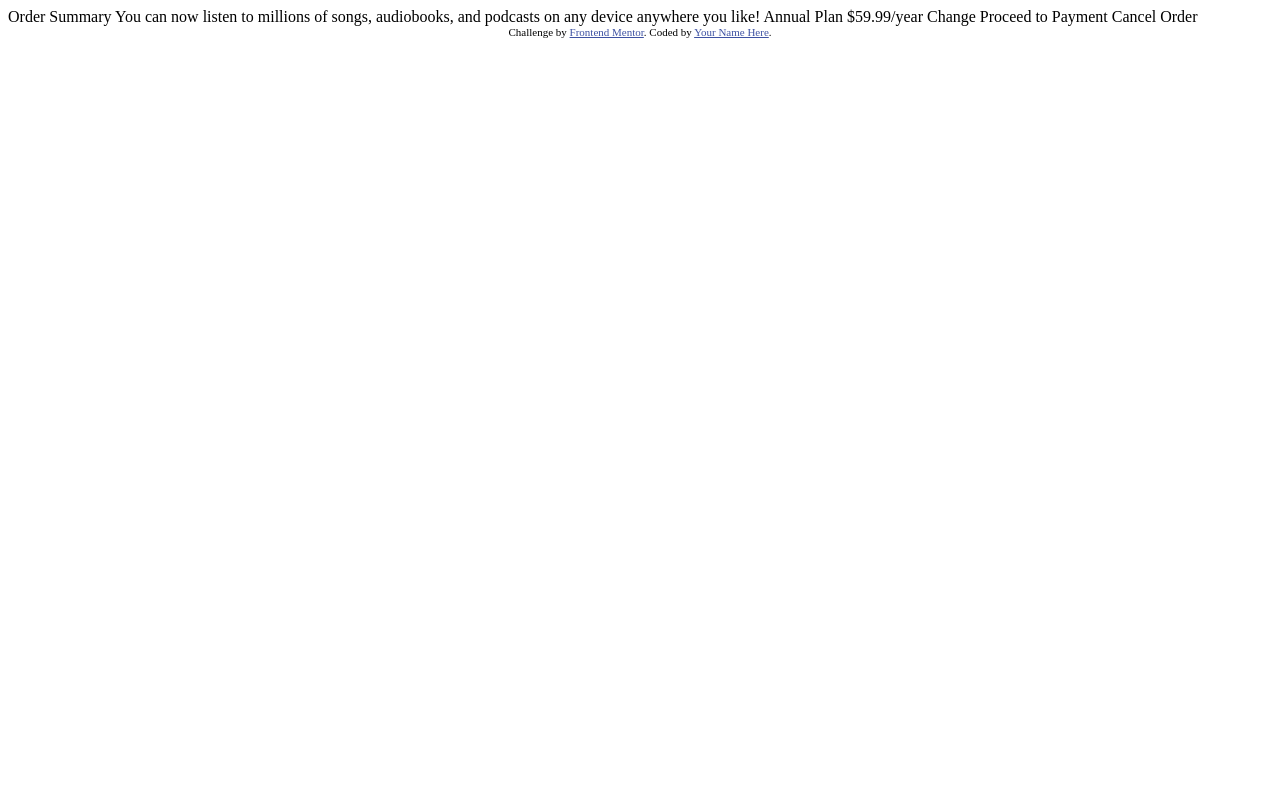
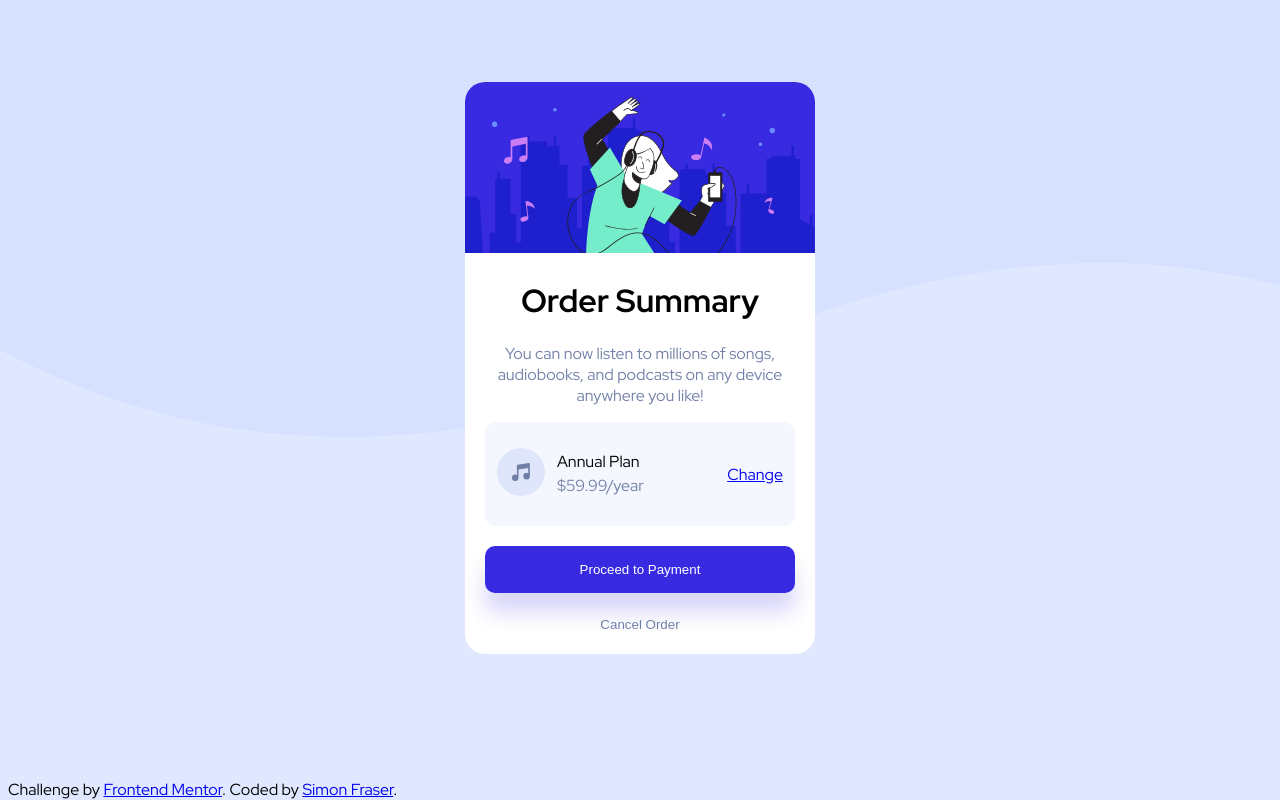
Before and after one commit to simoncodes-dev/FEM-Order-Summary-Component, a plain HTML site: page index.html in a window 1280 px wide. Drawn offline with Linux system fonts and the light colour scheme.

Commit message:
Completed Attempt

```diff
--- a/index.html
+++ b/index.html
@@ -5,33 +5,42 @@
     <meta name="viewport" content="width=device-width, initial-scale=1.0"> <!-- displays site properly based on user's device -->
 
     <link rel="icon" type="image/png" sizes="32x32" href="./images/favicon-32x32.png">
-
+    <link rel="stylesheet" href="./styles.css">
     <title>Frontend Mentor | Order summary card</title>
-
-  <!-- Feel free to remove these styles or customise in your own stylesheet 👍 -->
-  <style>
-    .attribution { font-size: 11px; text-align: center; }
-    .attribution a { color: hsl(228, 45%, 44%); }
-  </style>
 </head>
 <body>
-
-  Order Summary
-
-  You can now listen to millions of songs, audiobooks, and podcasts on any
-  device anywhere you like!
-
-  Annual Plan
-  $59.99/year
-
-  Change
-
-  Proceed to Payment
-  Cancel Order
-
+    <div class="container">
+        <div class="card">
+            <div class="header-img">
+                <img src="./images/illustration-hero.svg">
+            </div>
+            <div class="summary">
+                <h1>Order Summary</h1>
+                <p>You can now listen to millions of songs, audiobooks, and podcasts on any device anywhere you like!</p>
+                <div class="selected-plan">
+                    <div class="plan-icon">
+                        <img src="./images/icon-music.svg">
+                    </div>
+                    <div class="plan-information">
+                        <p><span class="plan-name">Annual Plan</span></p>
+                        <p><span class="plan-cost">$59.99/year</span></p>
+                    </div>
+                    <div class="plan-change">
+                        <a href="#" class="change-link">Change</a>
+                    </div>
+                </div>
+                <div class="proceed-area">
+                    <button class="proceed-button" label="Proceed to Payment">Proceed to Payment</button>
+                </div>
+                <div class="cancel-area">
+                    <button class="cancel-button" label="Cancel Order">Cancel Order</button>
+                </div>
+            </div>
+        </div>
+    </div>
     <div class="attribution">
         Challenge by <a href="https://www.frontendmentor.io?ref=challenge" target="_blank">Frontend Mentor</a>.
-    Coded by <a href="#">Your Name Here</a>.
+        Coded by <a href="https://www.frontendmentor.io/profile/simoncodes-dev">Simon Fraser</a>.
     </div>
 </body>
 </html>
--- /dev/null
+++ b/styles.css
@@ -0,0 +1,111 @@
+@import url('https://fonts.googleapis.com/css2?family=Red+Hat+Display:wght@400;700&display=swap');
+body {
+    font-family: 'Red Hat Display', sans-serif;
+    background: url(./images/pattern-background-desktop.svg);
+    background-repeat: no-repeat;
+    background-color: hsl(225, 100%, 94%);
+}
+
+.container {
+    display: flex;
+    justify-content: center;
+    align-items: center;
+    height: 90vh;
+}
+
+.card {
+    background-color: #fff;
+    width: 350px;
+    border-radius: 20px;
+}
+
+.card img {
+    width: 100%;
+    border-radius: 20px 20px 0px 0px;
+}
+
+.selected-plan{
+    display: flex;
+    justify-content: space-between;
+    align-items: center;
+    background-color: hsl(225, 100%, 98%);
+    padding: 20px 12px;
+    border-radius: 10px;
+}
+
+.summary {
+    margin: 20px;
+    text-align: center;
+    align-items: center;
+}
+
+.summary p {
+    color: hsl(224, 23%, 55%)
+}
+
+.plan-name {
+    color: black;
+    font-weight: 400;
+}
+
+.plan-information {
+    line-height: 0.5em;
+    text-align: left;
+    align-self: flex-start;
+    margin: 0 0 0 12px;
+}
+
+.plan-change {
+    text-align: right;
+    flex-grow: 1;
+}
+
+.change-link:hover {
+    cursor:pointer;
+}
+
+.attribution {
+    position: absolute;
+    bottom: 0;
+}
+
+.proceed-area {
+    margin-top: 20px;
+}
+
+.proceed-button {
+    width: 100%;
+    color: #fff;
+    background-color: #382AE1;
+    border: none;
+    border-radius: 10px;
+    padding: 16px;
+    box-shadow: 0px 20px 20px rgba(56,42,225,0.19);
+}
+
+.proceed-button:hover{
+    background-color: #766CF1;
+    cursor: pointer;
+}
+
+.cancel-area {
+    margin-top: 20px;
+}
+
+.cancel-button {
+    background-color: transparent;
+    border: none;
+    text-decoration: none;
+    color: hsl(224, 23%, 55%)
+}
+
+.cancel-button:hover{
+    color: #222;
+    cursor: pointer;
+}
+
+@media only screen and (max-width: 450px ){
+    .card {
+        min-width: 90vw;
+    }
+}
```
Lines whose indentation alone changed are shown as unchanged.
